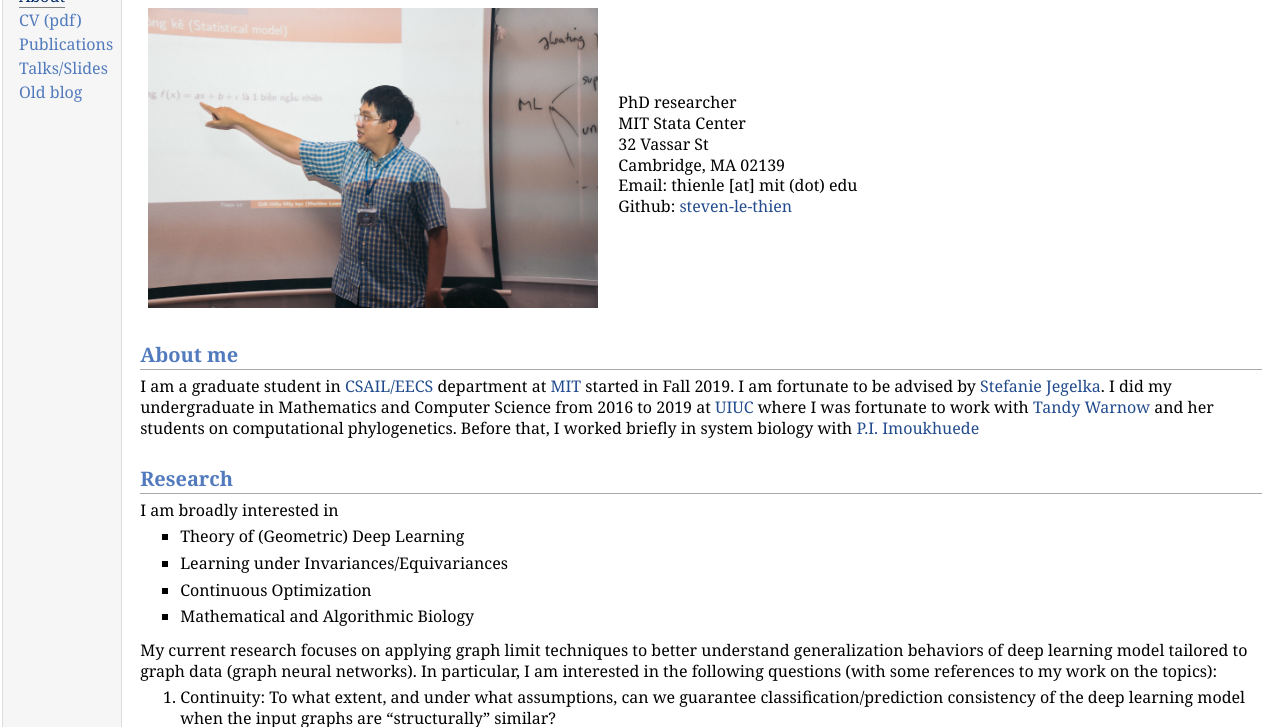
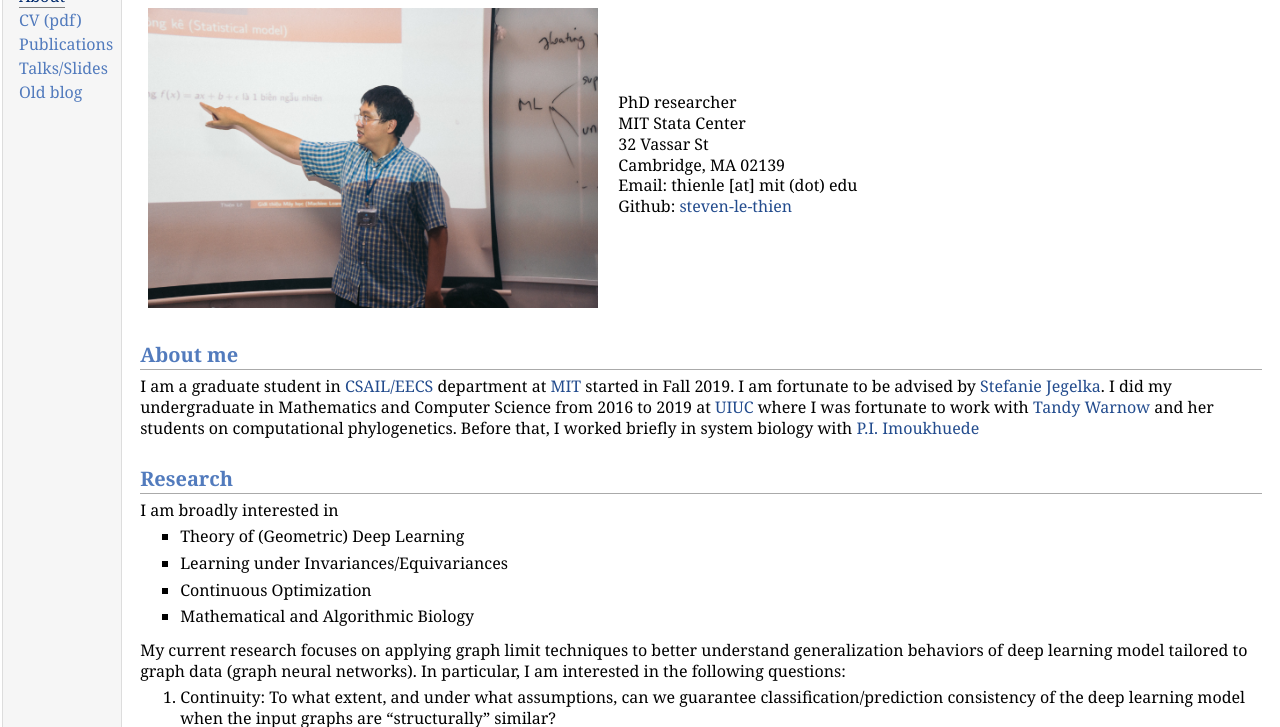
Before and after one commit to steven-le-thien/steven-le-thien.github.io, a plain HTML site: page index.html in a window 1280 px wide. Shown: the part 68-795 px from the top of the page. Drawn offline with nearby package versions, Linux system fonts and the light colour scheme; some packages are replaced by stand-ins of ours.

```diff
--- a/index.html
+++ b/index.html
@@ -61,7 +61,7 @@
 </p>
 </li>
 </ul>
-<p>My current research focuses on applying graph limit techniques to better understand generalization behaviors of deep learning model tailored to graph data (graph neural networks). In particular, I am interested in the following questions (with some references to my work on the topics):
+<p>My current research focuses on applying graph limit techniques to better understand generalization behaviors of deep learning model tailored to graph data (graph neural networks). In particular, I am interested in the following questions:
 </p>
 <ol>
 <li><p>Continuity: To what extent, and under what assumptions, can we guarantee classification/prediction consistency of the deep learning model when the input graphs are “structurally” similar?
```
Also changed, not shown: publications.html (+1 -1 lines), 1 other file.
